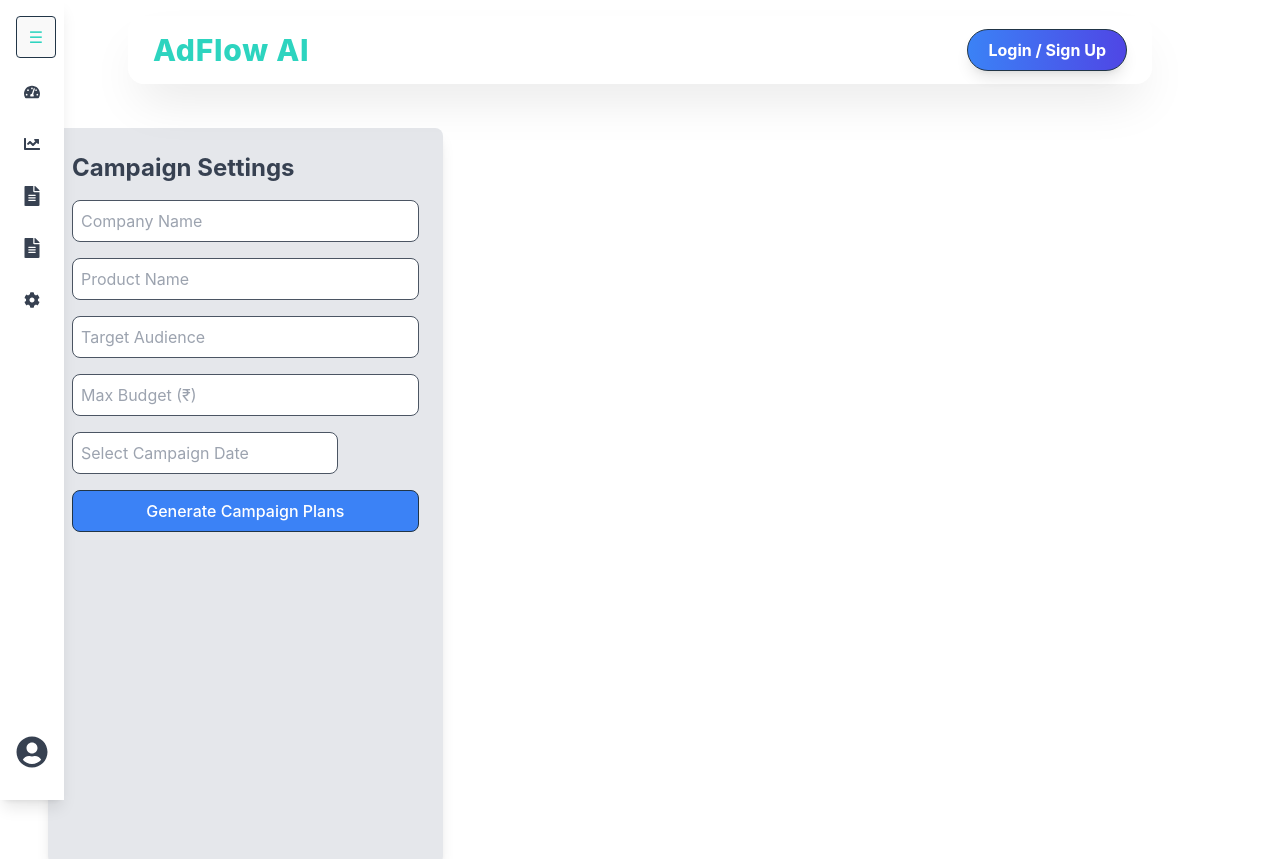
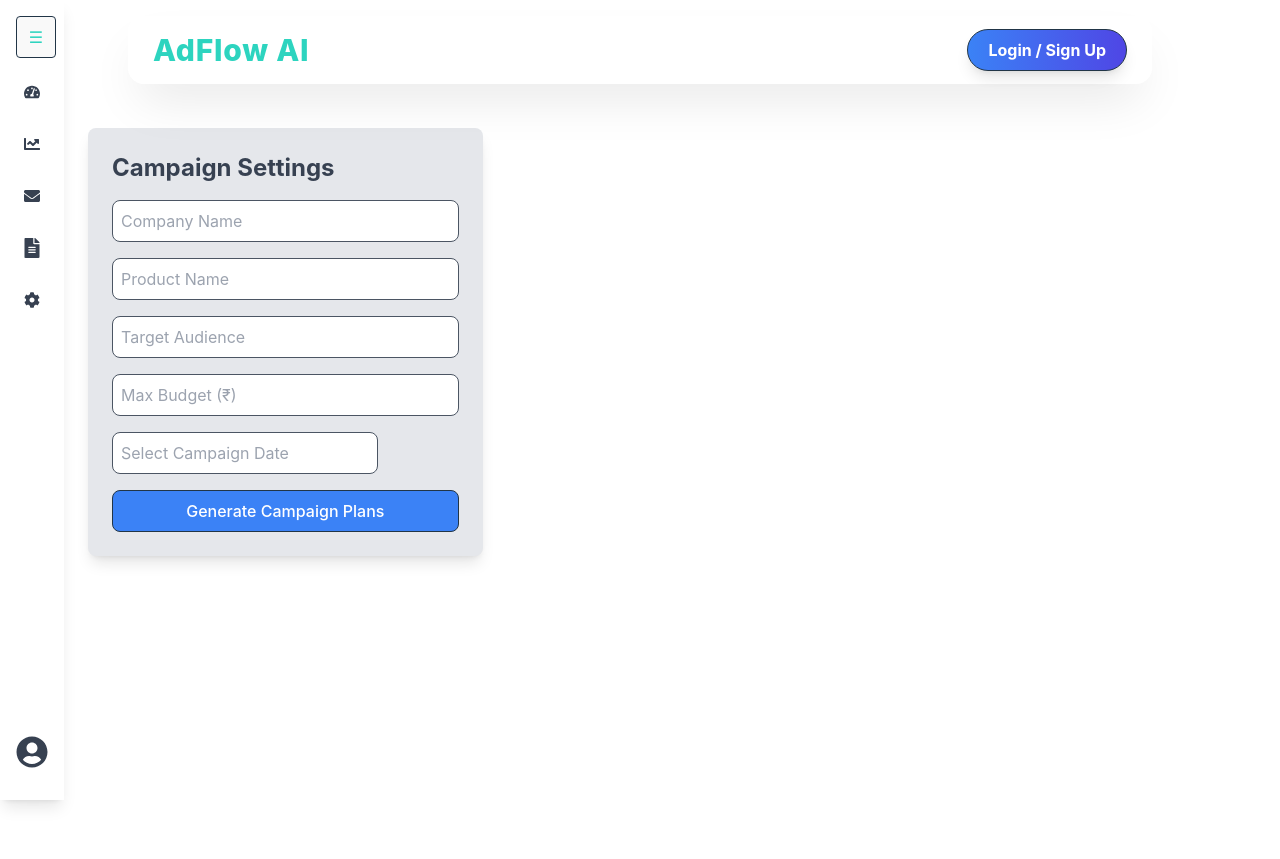
Before and after one commit to altf4-games/Datathon25, a React (Vite) app: page /plans in a window 1280 px wide. Shown: the top 859 px of the page. Built offline with nearby package versions, Linux system fonts and the light colour scheme.

Commit message:
Update: Enhance Sidebar and Marketing Analysis with UI and Sorting Improvements

```diff
--- a/src/components/ui/Sidebar.jsx
+++ b/src/components/ui/Sidebar.jsx
@@ -1,6 +1,6 @@
 import { useNavigate } from 'react-router-dom';
 import React, { useState } from 'react';
-import { FaTachometerAlt, FaChartLine, FaFileAlt, FaCog, FaUserCircle, FaSignOutAlt, FaUserSecret } from 'react-icons/fa';
+import { FaTachometerAlt, FaChartLine, FaFileAlt, FaCog, FaUserCircle, FaSignOutAlt, FaUserSecret, FaEnvelope } from 'react-icons/fa';
 import { FcGoogle } from 'react-icons/fc';
 
 function Sidebar() {
@@ -57,7 +57,7 @@ function Sidebar() {
           {[
             { name: 'Dashboard', icon: <FaTachometerAlt className="w-5 h-5" />, route: '/dashboard' },
             { name: 'Analytics', icon: <FaChartLine className="w-5 h-5" />, route: '/analytics' },
-            { name: 'Reports', icon: <FaFileAlt className="w-5 h-5" />, route: '/reports' },
+            { name: 'Reports', icon: <FaEnvelope className="w-5 h-5" />, route: '/reports' },
             { name: 'Plans', icon: <FaFileAlt className="w-5 h-5" />, route: '/plans' },
             { name: 'Settings', icon: <FaCog className="w-5 h-5" />, route: '/settings' },
           ].map((item, index) => (
--- a/src/pages/MarketingAnalysis.jsx
+++ b/src/pages/MarketingAnalysis.jsx
@@ -1,4 +1,4 @@
-import React, { useState } from "react";
+import React, { useState, useMemo } from "react";
 import {
   BarChart,
   Bar,
@@ -126,6 +126,27 @@ const EnhancedAnalyticsDashboard = () => {
     })
   );
 
+  // New Sorting Feature:
+  // Identify the post with the highest overall reach (likes + repostCount + number of replies)
+  // and then sort the remaining posts by descending order of likeCount.
+  const sortedPosts = useMemo(() => {
+    if (!posts || posts.length === 0) return [];
+    let bestPost = posts[0];
+    let bestReach =
+      bestPost.likeCount + bestPost.repostCount + bestPost.replies.length;
+    posts.forEach((post) => {
+      const reach = post.likeCount + post.repostCount + post.replies.length;
+      if (reach > bestReach) {
+        bestReach = reach;
+        bestPost = post;
+      }
+    });
+    const remainingPosts = posts
+      .filter((post) => post.uri !== bestPost.uri)
+      .sort((a, b) => b.likeCount - a.likeCount);
+    return [bestPost, ...remainingPosts];
+  }, [posts]);
+
   return (
     <div className="ml-20 mt-20 min-h-screen w-screen bg-gray-50 p-6">
       <h1 className="text-4xl font-bold text-gray-800 mb-8">
@@ -220,7 +241,7 @@ const EnhancedAnalyticsDashboard = () => {
           Top Performing Posts
         </h3>
         <div className="space-y-6">
-          {posts.map((post, idx) => (
+          {sortedPosts.map((post, idx) => (
             <div
               key={post.uri}
               className="border-b border-gray-100 last:border-0 pb-6 last:pb-0"
--- a/src/pages/Plans.jsx
+++ b/src/pages/Plans.jsx
@@ -83,8 +83,8 @@ function Plans() {
   };
 
   return (
-    <div className="min-h-screen bg-white flex flex-col md:flex-row p-4 md:p-8 mt-20">
-      <div className="bg-gray-200 text-gray-700 p-6 rounded-lg shadow-lg w-full md:w-1/3">
+    <div className="min-h-screen bg-white flex flex-col p-4 md:p-8 mt-20">
+      <div className="bg-gray-200 ml-10 text-gray-700 p-6 rounded-lg shadow-lg w-full md:w-1/3">
         <h2 className="text-2xl font-bold mb-4">Campaign Settings</h2>
         <form onSubmit={handleSubmit(onSubmit)} className="space-y-4">
           {[
```
